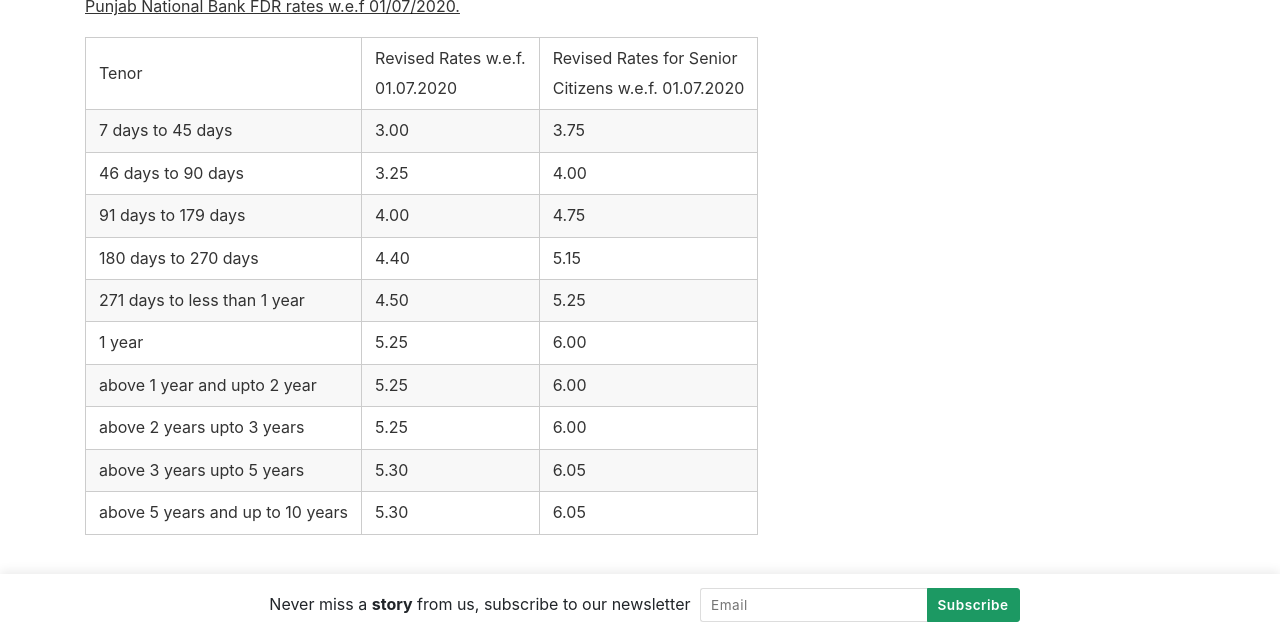
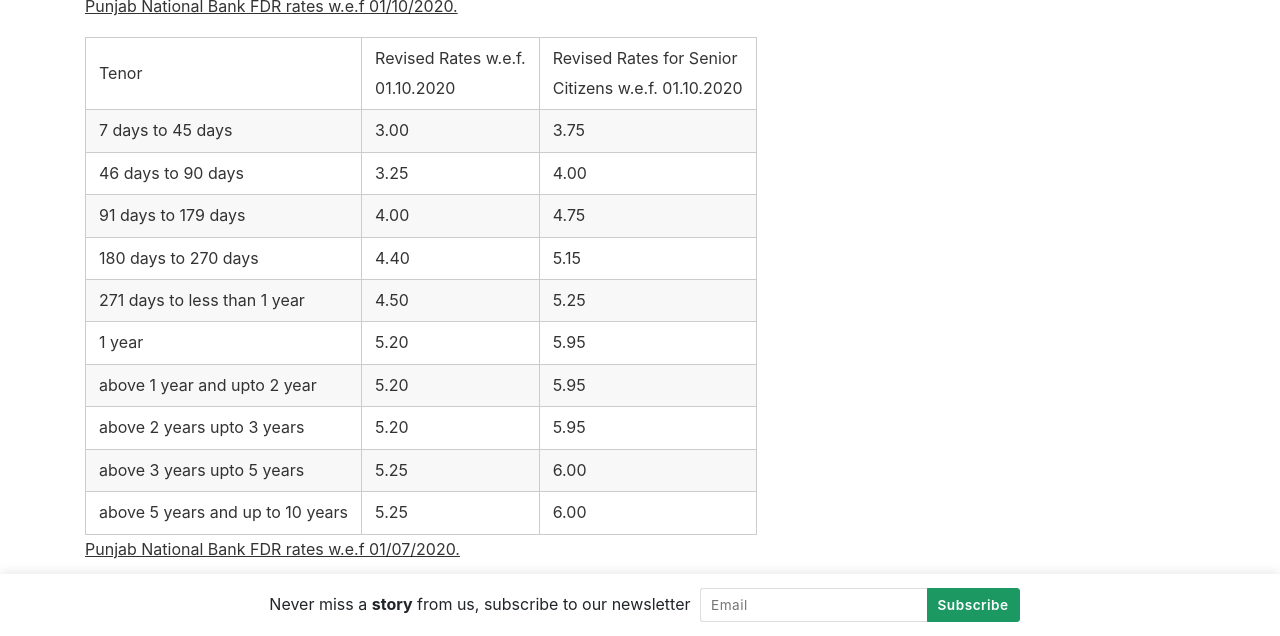
Before and after one commit to rdmmehta/batz, a Jekyll site: the page built from _pages/pnb-fd-interest-rates.md, in a window 1280 px wide and 900 px high, scrolled down 350 px, cut to the strip 264-900 px from the top of the window. Built offline with Jekyll 4.4.1, drawn with Linux system fonts in a browser that asks for light colours; nearby versions of some CDN libraries.

Commit message:
Update pnb-fd-interest-rates.md

```diff
--- a/_pages/pnb-fd-interest-rates.md
+++ b/_pages/pnb-fd-interest-rates.md
@@ -8,6 +8,69 @@
 
 <img src="https://www.pnbindia.in/images/logo.jpg" alt="PNB">
 
+<u>Punjab National Bank FDR rates w.e.f 01/10/2020.</u>
+
+<div>
+<table class="flat-table">
+<tbody>
+<tr>
+<td colspan="2">Tenor</td>
+<td colspan="2">Revised Rates w.e.f. <br/>01.10.2020</td>
+<td colspan="2">Revised Rates for Senior <br/>Citizens w.e.f. 01.10.2020</td>
+</tr>
+<tr>
+<td colspan="2">7 days to 45 days</td>
+<td colspan="2">3.00</td>
+<td colspan="2">3.75</td>
+</tr>
+<tr>
+<td colspan="2">46 days to 90 days</td>
+<td colspan="2">3.25</td>
+<td colspan="2">4.00</td>
+</tr>
+<tr>
+<td colspan="2">91 days to 179 days</td>
+<td colspan="2">4.00</td>
+<td colspan="2">4.75</td>
+</tr>
+<tr>
+<td colspan="2">180 days to 270 days</td>
+<td colspan="2">4.40</td>
+<td colspan="2">5.15</td>
+</tr>
+<tr>
+<td colspan="2">271 days to less than 1 year</td>
+<td colspan="2">4.50</td>
+<td colspan="2">5.25</td>
+</tr>
+<tr>
+<td colspan="2">1 year</td>
+<td colspan="2">5.20</td>
+<td colspan="2">5.95</td>
+</tr>
+<tr>
+<td colspan="2">above 1 year and upto 2 year</td>
+<td colspan="2">5.20</td>
+<td colspan="2">5.95</td>
+</tr>
+<tr>
+<td colspan="2">above 2 years upto 3 years</td>
+<td colspan="2">5.20</td>
+<td colspan="2">5.95</td>
+</tr>
+<tr>
+<td colspan="2">above 3 years upto 5 years</td>
+<td colspan="2">5.25</td>
+<td colspan="2">6.00</td>
+</tr>
+<tr>
+<td colspan="2">above 5 years and up to 10 years</td>
+<td colspan="2">5.25</td>
+<td colspan="2">6.00</td>
+</tr>
+</tbody>
+</table>
+ </div>
 
 <u>Punjab National Bank FDR rates w.e.f 01/07/2020.</u>
 
```
